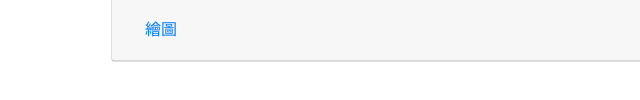
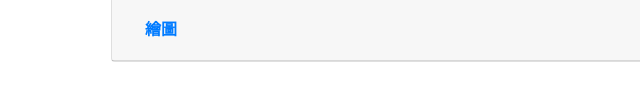
Before and after one commit to chichi-yuan/chichi-yuan.github.io, a website with bundled scripts: page index.html in a window 1280 px wide. Shown: the part 5734-5834 px from the top of the page, 209-849 px from the left. Built offline with nearby package versions, Linux system fonts and the light colour scheme; a web font is replaced by a local one.

Commit message:
Add files via upload

```diff
--- a/index.html
+++ b/index.html
@@ -345,7 +345,7 @@
       <div class="card-header" id="headingTwo">
         <h5 class="mb-0">
           <button class="btn btn-link collapsed" data-toggle="collapse" data-target="#collapseTwo" aria-expanded="false" aria-controls="collapseTwo">
-            繪圖
+            <strong>繪圖</strong>
           </button>
         </h5>
       </div>
```
